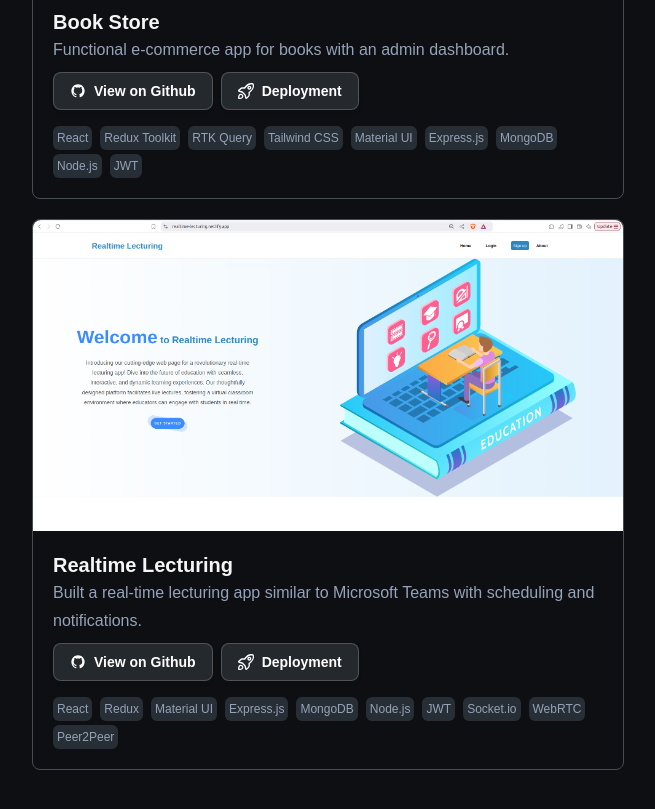
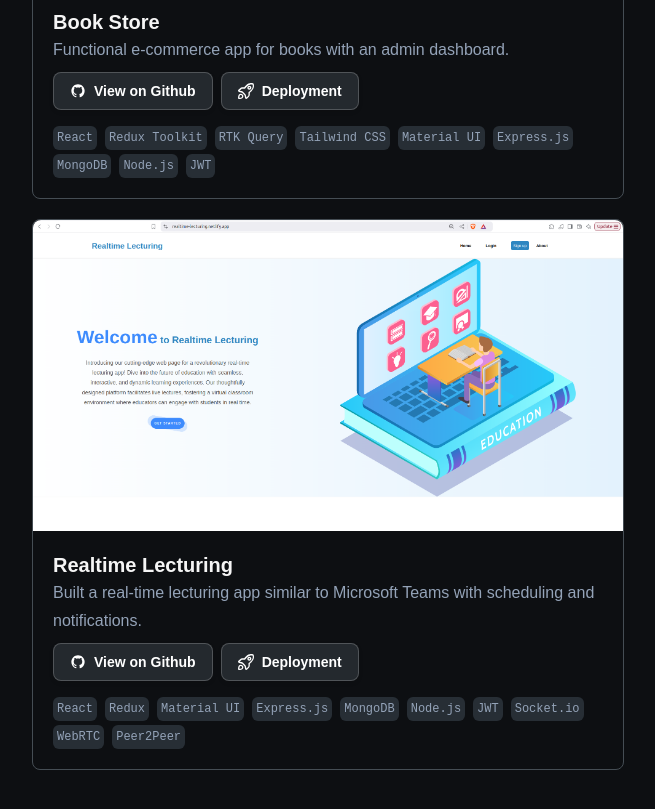
Before and after one commit to AbdelrahmanNasser00/my-portfolio, a React (Vite) app: page / in a window 1280 px wide. Shown: the part 1600-2409 px from the top of the page, without its empty margins (608-1263 px from the left). Built offline with nearby package versions, Linux system fonts and the light colour scheme.

Commit message:
Update skills font family

```diff
--- a/tailwind.config.js
+++ b/tailwind.config.js
@@ -74,7 +74,7 @@ export default {
       },
       textColor: {},
       fontFamily: {
-        fontFamilyMono: ['Cartograph CF", monospace'],
+        fontFamilyMono: ['"Cartograph CF"', "monospace"],
       },
       borderRadius: {
         lg: "var(--radius)",
```
